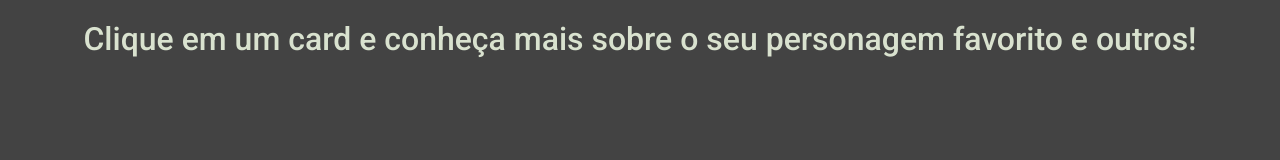
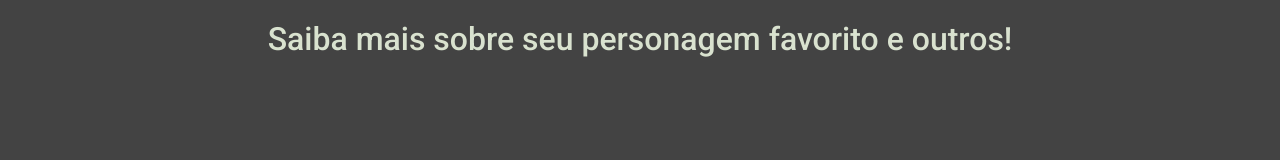
Before and after one commit to Filipsiqueira/R.M-project, a plain HTML site: page index.html in a window 1280 px wide. Drawn offline with Linux system fonts and the light colour scheme; no server answers.

Commit message:
alteração no texto título

```diff
--- a/index.html
+++ b/index.html
@@ -15,9 +15,7 @@
     <title>Rick and Morty: Dead Or Alive</title>
   </head>
   <body>
-    <h1>
-      Clique em um card e conheça mais sobre o seu personagem favorito e outros!
-    </h1>
+    <h1>Saiba mais sobre seu personagem favorito e outros!</h1>
     <div class="container">
       <ul class="container-cards"></ul>
     </div>
```
